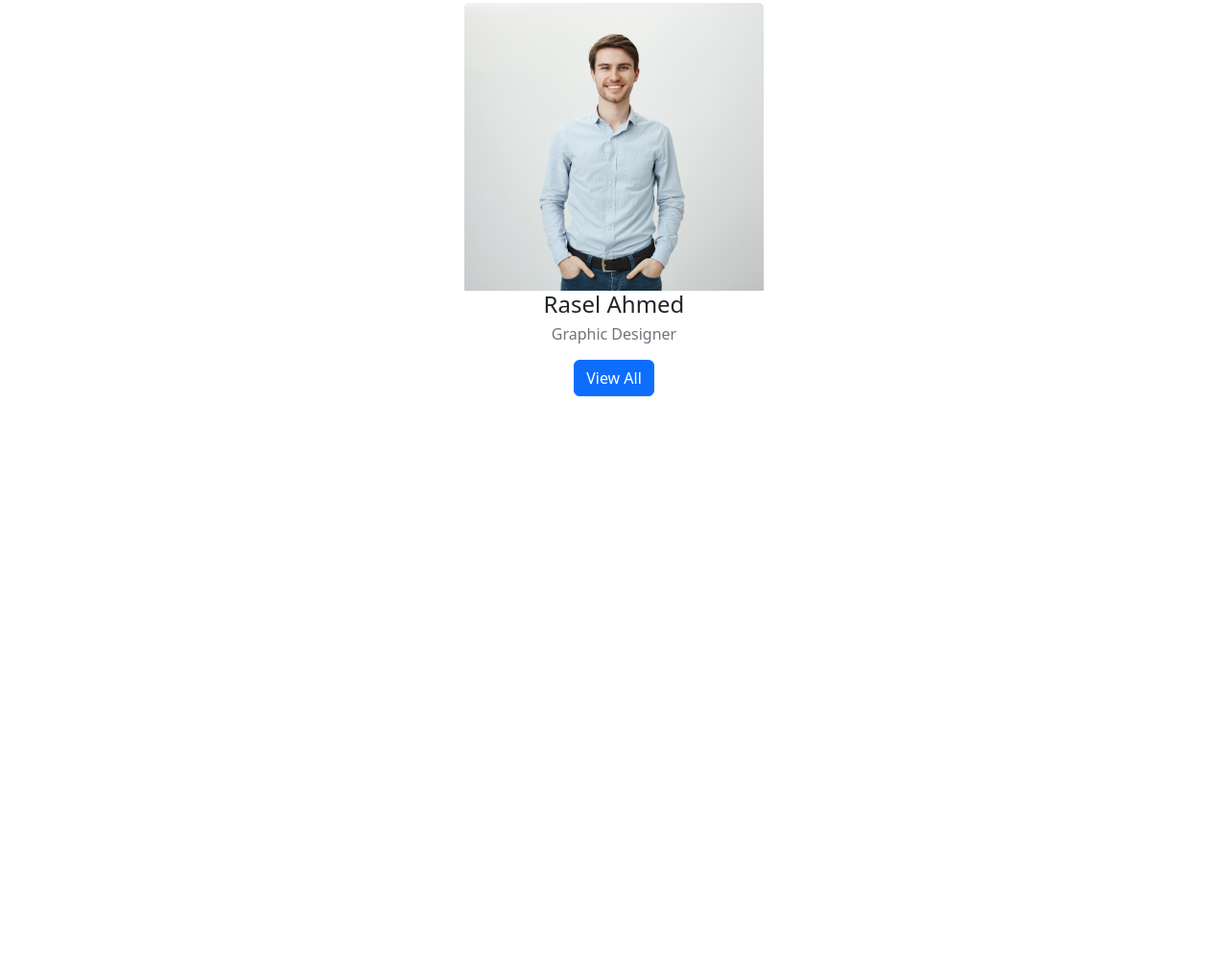
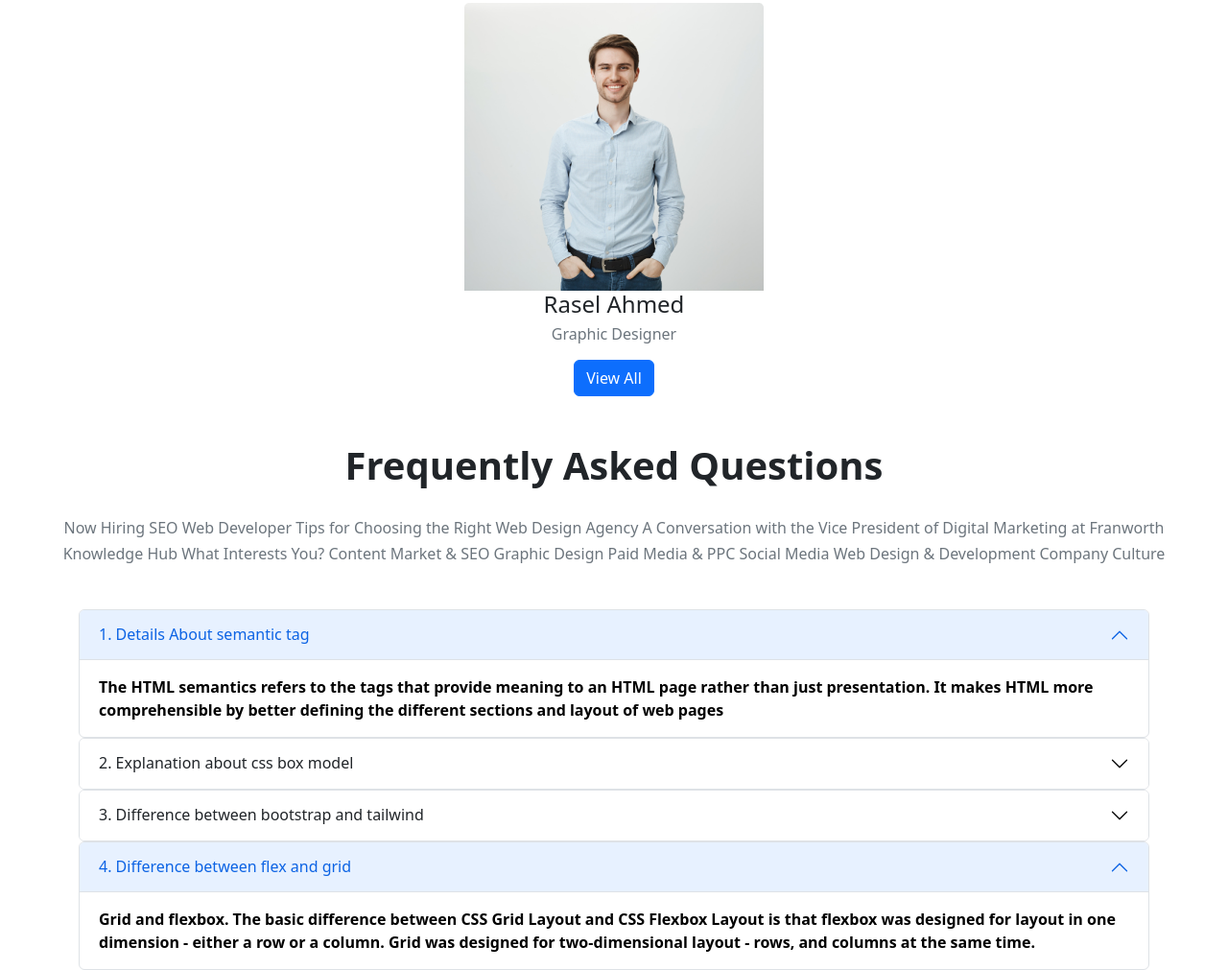
Before and after one commit to Mehedi-Emon/edTech-website, a plain HTML site: page Edtech.html in a window 1280 px wide. Shown: the part 4260-5271 px from the top of the page at 96% size. Before the commit the page ends 4673 px from the top, so only its background shows below. Drawn offline with nearby package versions, Linux system fonts and the light colour scheme.

Commit message:
AddingFrequently Asked Questions

```diff
--- a/Edtech.html
+++ b/Edtech.html
@@ -358,6 +358,116 @@
 
     </div>
 
+
+    <!--Frequently Asked Questions -->
+    <div class="text-center mt-5 ">
+        <h1 class="fw-bold">Frequently Asked Questions</h1>
+
+        <br>
+        <h6 class="text-muted">Now Hiring SEO Web Developer
+            Tips for Choosing the Right Web Design Agency
+            A Conversation with the Vice President of Digital Marketing at Franworth
+        </h6>
+        <h6 class="text-muted">Knowledge Hub
+            What Interests You?
+            Content Market & SEO
+            Graphic Design
+            Paid Media & PPC
+            Social Media
+            Web Design & Development
+            Company Culture
+        </h6>
+    </div>
+
+
+    <!--Adding 4 question and answer-->
+
+    <section class="container mt-5">
+
+
+
+
+
+
+        <div class="accordion" id="accordionExample">
+            <div class="accordion-item">
+                <h2 class="accordion-header" id="headingOne">
+                    <button class="accordion-button" type="button" data-bs-toggle="collapse"
+                        data-bs-target="#collapseOne" aria-expanded="true" aria-controls="collapseOne">1. Details About
+                        semantic tag
+
+                    </button>
+                </h2>
+                <div id="collapseOne" class="accordion-collapse collapse show" aria-labelledby="headingOne"
+                    data-bs-parent="#accordionExample">
+                    <div class="accordion-body">
+                        <strong>The HTML semantics refers to the tags that provide meaning to an HTML page rather than
+                            just
+                            presentation. It makes HTML more comprehensible by better defining the different sections
+                            and
+                            layout of web pages
+                    </div>
+                </div>
+            </div>
+            <div class="accordion-item">
+                <h2 class="accordion-header" id="headingTwo">
+                    <button class="accordion-button collapsed" type="button" data-bs-toggle="collapse"
+                        data-bs-target="#collapseTwo" aria-expanded="false" aria-controls="collapseTwo">
+                        2. Explanation about css box model
+                    </button>
+                </h2>
+                <div id="collapseTwo" class="accordion-collapse collapse" aria-labelledby="headingTwo"
+                    data-bs-parent="#accordionExample">
+                    <div class="accordion-body">
+                        <strong>The CSS Box Model
+                            In CSS, the term "box model" is used when talking about design and layout. The CSS box model
+                            is
+                            essentially a box that wraps around every HTML element. It consists of: margins, borders,
+                            padding, and the actual content.
+                    </div>
+                </div>
+            </div>
+            <div class="accordion-item">
+                <h2 class="accordion-header" id="headingThree">
+                    <button class="accordion-button collapsed" type="button" data-bs-toggle="collapse"
+                        data-bs-target="#collapseThree" aria-expanded="false" aria-controls="collapseThree">
+                        3. Difference between bootstrap and tailwind </button>
+                </h2>
+                <div id="collapseThree" class="accordion-collapse collapse" aria-labelledby="headingThree"
+                    data-bs-parent="#accordionExample">
+                    <div class="accordion-body">
+                        <strong>#-# Bootstrap comes with a set of pre-styled responsive, mobile-first components that
+                            possess a definite UI kit.
+
+                            #-# Tailwind CSS uses a set of utility classes to create a neat UI with more flexibility and
+                            uniqueness. Sites created using Bootstrap follow the generic pattern that makes them look
+                            identical
+                    </div>
+                </div>
+            </div>
+            <div class="accordion-item">
+                <h2 class="accordion-header" id="headingOne">
+                    <button class="accordion-button" type="button" data-bs-toggle="collapse"
+                        data-bs-target="#collapseOne" aria-expanded="true" aria-controls="collapseOne">
+                        4. Difference between flex and grid
+                    </button>
+                </h2>
+                <div id="collapseOne" class="accordion-collapse collapse show" aria-labelledby="headingOne"
+                    data-bs-parent="#accordionExample">
+                    <div class="accordion-body">
+                        <strong>Grid and flexbox.
+                            The basic difference between CSS Grid Layout and CSS Flexbox Layout is that flexbox was
+                            designed
+                            for layout in one dimension - either a row or a column. Grid was designed for
+                            two-dimensional
+                            layout - rows, and columns at the same time.
+                    </div>
+                </div>
+            </div>
+        </div>
+    </section>
+
+
 </body>
 
 </html>
```
